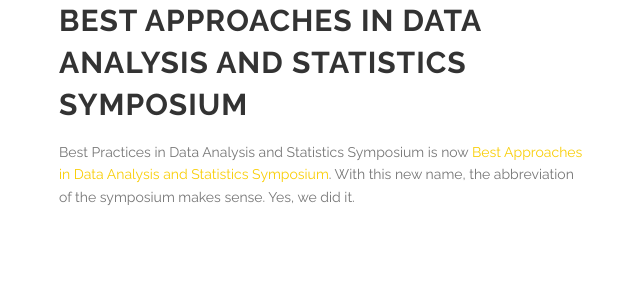
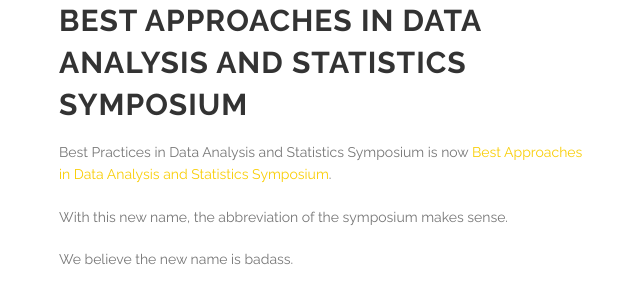
Before and after one commit to cogstat/cogstat_website, a Jekyll site: the page built from best_practices_symposium/index.md, in a window 1280 px wide. Shown: the top 304 px of the page, without its empty margins (36-676 px from the left). Built offline with Jekyll 4.4.1, drawn with Linux system fonts in a browser that asks for light colours.

Commit message:
Update index.md

```diff
--- a/best_practices_symposium/index.md
+++ b/best_practices_symposium/index.md
@@ -5,4 +5,8 @@ title:  "Best practices in data analysis and statistics symposium"
 
 ## Best Approaches in Data Analysis and Statistics Symposium
 
-Best Practices in Data Analysis and Statistics Symposium is now [Best Approaches in Data Analysis and Statistics Symposium](../best_approaches_symposium/). With this new name, the abbreviation of the symposium makes sense. Yes, we did it.
+Best Practices in Data Analysis and Statistics Symposium is now [Best Approaches in Data Analysis and Statistics Symposium](../best_approaches_symposium/).
+
+With this new name, the abbreviation of the symposium makes sense.
+
+We believe the new name is badass.
```
